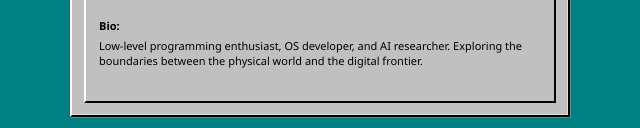
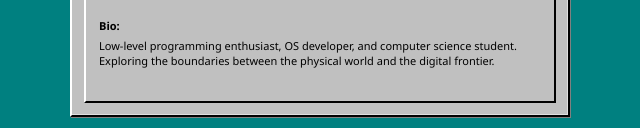
Before and after one commit to viztini/viztini.github.io, a plain HTML site: page about.html in a window 1280 px wide. Shown: the part 322-450 px from the top of the page, without its empty margins (320-960 px from the left). Drawn offline with Linux system fonts and the light colour scheme.

Commit message:
Update about.html

```diff
--- a/about.html
+++ b/about.html
@@ -70,8 +70,9 @@
                             </div>
                             <div class="prop-group">
                                 <p><strong>Bio:</strong></p>
-                                <p style="margin-top: 5px;">Low-level programming enthusiast, OS developer, and AI
-                                    researcher. Exploring the boundaries between the physical world and the digital
+                                <p style="margin-top: 5px;">
+                                    Low-level programming enthusiast, OS developer, and computer science
+                                    student. Exploring the boundaries between the physical world and the digital
                                     frontier.</p>
                             </div>
                         </div>
```
